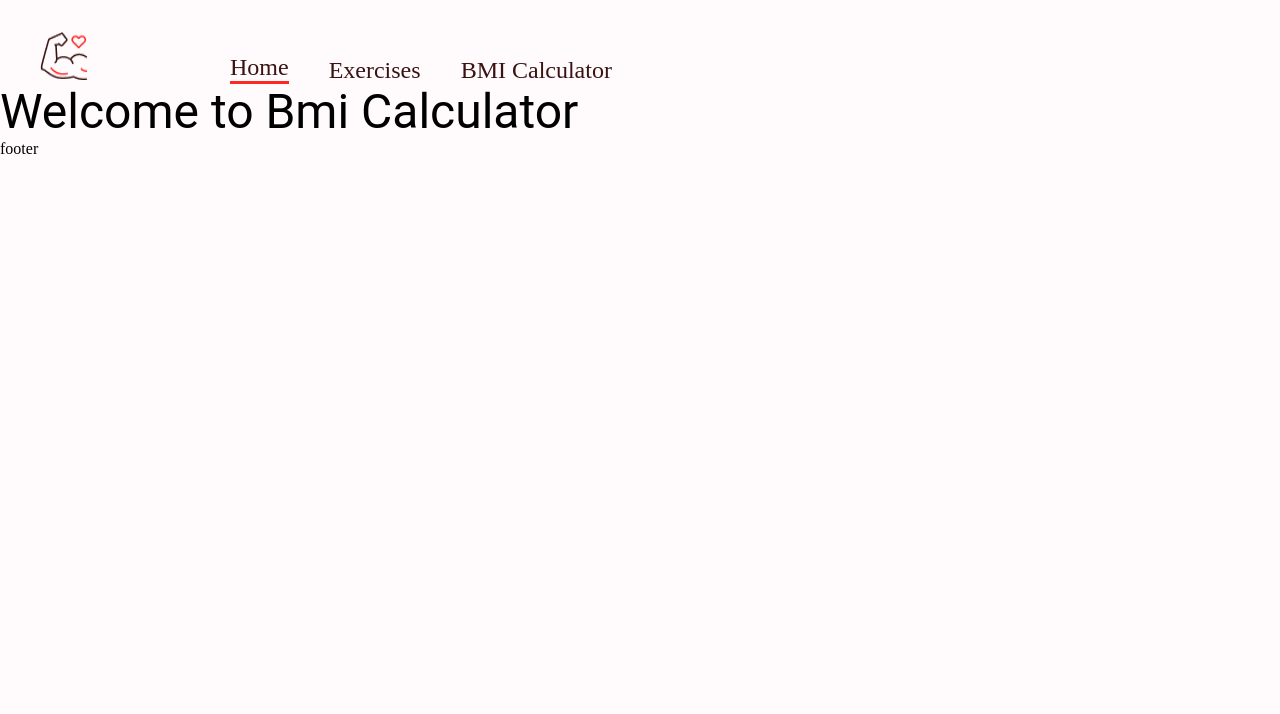
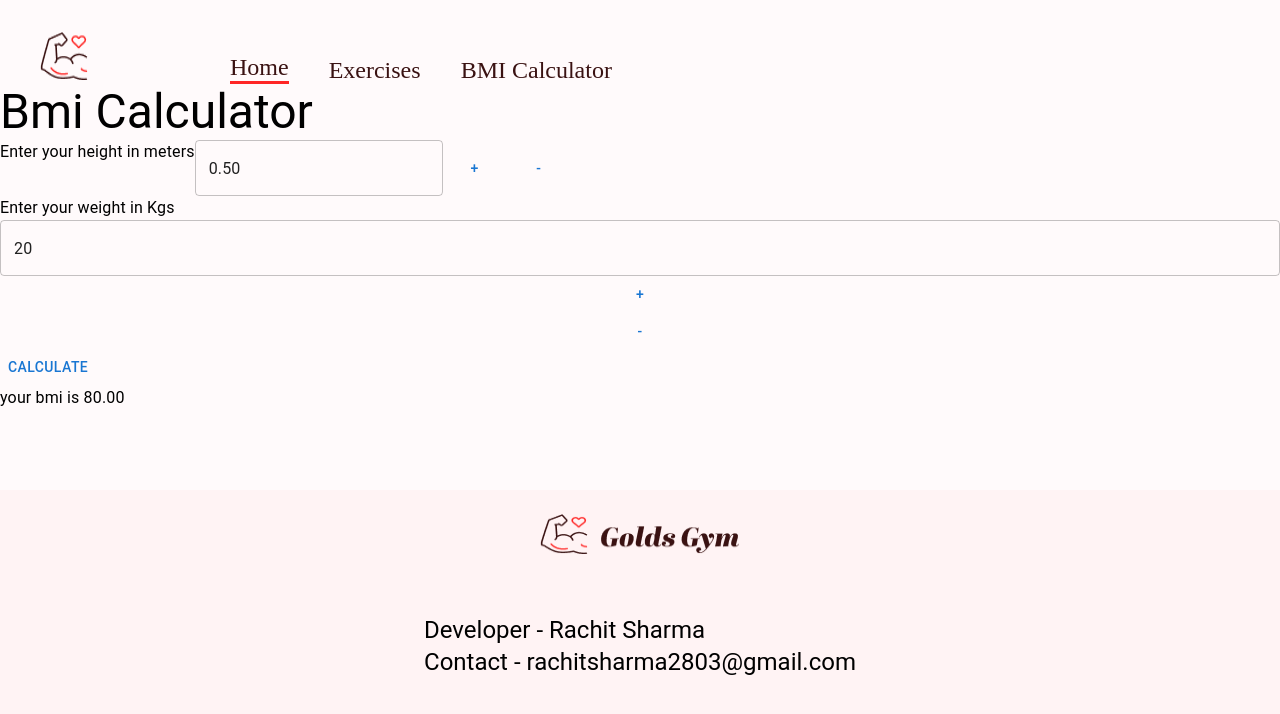
Before and after one commit to rachit0304/Fitness-app, a React (Create React App) app: page /bmicalculator in a window 1280 px wide. Shown: the top 714 px of the page. Built offline with nearby package versions, Linux system fonts and the light colour scheme.

Commit message:
almost completed

```diff
--- a/src/components/ExerciseVideos.js
+++ b/src/components/ExerciseVideos.js
@@ -1,9 +1,10 @@
 import React from 'react'
 import { Box, Stack, Typography } from '@mui/material'
 import { red } from '@mui/material/colors'
+import Loader from './Loader'
 
 function ExerciseVideos({exerciseVideos, name}) {
-  if(!exerciseVideos.length) return 'Loading...'
+  if(!exerciseVideos.length) return <Loader/>
 
   return (
     <Box sx={{marginTop: {lg: '200px', xs: '20px'}}} p="20px">
--- a/src/components/Footer.js
+++ b/src/components/Footer.js
@@ -1,10 +1,20 @@
 import React from 'react'
+import { Box,Stack,Typography } from '@mui/material'
+
+import Logo from '../assets/assets/images/Logo-1.png'
 
 const Footer = () => {
   return (
-    <div>
-      footer
-    </div>
+    <Box mt="80px" bgcolor='#fff3f4'>
+      <Stack gap='40px' alignItems="center" px='40px' pt="24px">
+        <img src={Logo} alt="logo" width='200px' height='40px' />
+        <Typography variant='h5' pb='40px' mt='20px'>
+          Developer - Rachit Sharma
+          <br />
+          Contact - rachitsharma2803@gmail.com
+        </Typography>
+      </Stack>
+    </Box>
   )
 }
 
--- a/src/components/HorizontalScrollBar.js
+++ b/src/components/HorizontalScrollBar.js
@@ -3,8 +3,9 @@ import { Box } from '@mui/material'
 import { ScrollMenu, VisibilityContext } from 'react-horizontal-scrolling-menu'
 
 import BodyPart from './BodyPart'
+import ExerciseCard from './ExerciseCard'
 
-const HorizontalScrollBar = ({data,bodyPart,setBodyPart}) => {
+const HorizontalScrollBar = ({data,bodyPart,setBodyPart, isBodyParts}) => {
   return (
 
     <ScrollMenu>
@@ -14,7 +15,7 @@ const HorizontalScrollBar = ({data,bodyPart,setBodyPart}) => {
         title={item.id || item}
         m="0 40px"
         >
-          <BodyPart item={item} bodyPart={bodyPart} setBodyPart={setBodyPart} />
+        {isBodyParts ? <BodyPart item={item} bodyPart={bodyPart} setBodyPart={setBodyPart} /> : <ExerciseCard exercise={item}/>}
         </Box>
       )
       )}
--- /dev/null
+++ b/src/components/Loader.js
@@ -0,0 +1,13 @@
+import React from 'react'
+import { Stack } from '@mui/material'
+import { InfinitySpin } from 'react-loader-spinner'
+
+function Loader() {
+  return (
+    <Stack direction='row' justifyContent='center' alignItems='center' width='100%'>
+      <InfinitySpin color='grey'/>
+    </Stack>
+  )
+}
+
+export default Loader
--- a/src/components/Navbar.js
+++ b/src/components/Navbar.js
@@ -7,7 +7,7 @@ import Logo from '../assets/assets/images/Logo.png'
 const Navbar = () => {
   return (
     <Stack direction='row'justifyContent='space-around' sx={{gap: {sm: '122px' ,xs: '40px'}, mt: {sm:'32px', xs:'20px'}, justifyContent: 'none'}} px='20px'>
-   <Link>
+   <Link to='/'>
    <img src={Logo} alt="logo" style={{width: '48px' , height: '48px', margin: '0 20px'}}/>
    </Link>
    <Stack direction='row' gap='40px' fontSize='24px' alignItems='flex-end'>
--- a/src/components/SearchExercises.js
+++ b/src/components/SearchExercises.js
@@ -21,7 +21,7 @@ const SearchExercises = ({setExercises,bodyPart,setBodyPart}) => {
 
     const handleSearch = async () => {
         if(search){
-            const exerciseData = await fetchData(`https://exercisedb.p.rapidapi.com/exercises`, exerciseOptions);
+            const exerciseData = await fetchData(`https://exercisedb.p.rapidapi.com/exercises/exercise`, exerciseOptions);
 
             const searchedExercises  = exerciseData.filter(
             (exercise) => exercise.name.toLowerCase().includes(search)
@@ -77,7 +77,7 @@ const SearchExercises = ({setExercises,bodyPart,setBodyPart}) => {
         </Box>
 
         <Box sx={{position: 'relative' , width: '100%', p:'20px'}}>
-            <HorizontalScrollBar data={bodyParts} bodyPart={bodyPart} setBodyPart={setBodyPart}/>
+            <HorizontalScrollBar data={bodyParts} bodyPart={bodyPart} setBodyPart={setBodyPart} isBodyParts/>
         </Box>
 
     </Stack>
--- a/src/components/SimilarExercises.js
+++ b/src/components/SimilarExercises.js
@@ -1,21 +1,25 @@
 import React from 'react'
 import { Box, Stack, Typography } from '@mui/material';
-import HorizontalScrollbar from './HorizontalScrollBar';
+import HorizontalScrollBar from './HorizontalScrollBar';
+import Loader from './Loader';
 
 function SimilarExercises({targetMuscle, equipmentExercise}) {
-  if(!targetMuscle.length) return "Loading..."
-  // console.log(targetMuscle);
+
   return (
     <Box sx={{mt: {lg: '100px', xs: '0'}}}>
-      <Typography variant='h3'>
-        Here are some same target muscle exercises
+      <Typography variant='h3' mb={5}>
+        Here are some exercises that target same muscle group
       </Typography>
       <Stack direction='row' sx={{p:'2' , position: 'relative'}}>
-      {/* {targetMuscle.length && <HorizontalScrollbar data={targetMuscle} /> } */}
+      {targetMuscle.length ? <HorizontalScrollBar data={targetMuscle} /> : <Loader/>}
+      </Stack>
 
-
-
-</Stack>
+      <Typography variant='h3' mb={5}>
+        Here are some exercises that uses same equipment
+      </Typography>
+      <Stack direction='row' sx={{p:'2' , position: 'relative'}}>
+      {equipmentExercise.length ? <HorizontalScrollBar data={equipmentExercise} /> : <Loader/>}
+      </Stack>
 
     </Box>
   )
--- a/src/pages/Bmi.js
+++ b/src/pages/Bmi.js
@@ -1,11 +1,62 @@
-import React from 'react'
-import { Box,Stack, Typography } from '@mui/material'
+import React, {useState} from 'react'
+import { Box,Stack, Typography ,Button, TextField} from '@mui/material'
+import AddCircleIcon from '@mui/icons-material/AddCircle';
 
 export default function Bmi() {
+  console.log(AddCircleIcon);
+
+  const [height , setHeight] = useState(0.5);
+  const [weight , setWeight] = useState(20);
+
+  function heightinc(){
+    setHeight(height+0.1);
+  }
+  function heightdec(){
+    setHeight(height-0.1);
+
+  }
+  function weightinc(){
+    setWeight(weight+1);
+  }
+  function weightdec(){
+    setWeight(weight-1);
+  }
+
+  function bmi(){
+    const bmians = weight/(height*height);
+    console.log(bmians);
+    return bmians;
+  }
+  let ans;
+  ans = (bmi()).toFixed(2);
+
   return (
     <Box>
       <Typography variant='h3'>
-      Welcome to Bmi Calculator
+      Bmi Calculator
+      </Typography>
+      <Stack>
+
+      <Stack direction='row'>
+        <Typography>Enter your height in meters</Typography>
+        <TextField id="outlined-basic"  variant="outlined" value={height.toFixed(2)}></TextField>
+        <Button onClick={heightinc} height='30px'>+
+        </Button>
+        <Button onClick={heightdec}>-</Button>
+      </Stack>
+      <Stack>
+        <Typography>Enter your weight in Kgs</Typography>
+        <TextField id="outlined-basic"  variant="outlined" value={weight.toFixed()}></TextField>
+
+        <Button onClick={weightinc}>+</Button>
+        <Button onClick={weightdec}>-</Button>
+      </Stack>
+
+      </Stack>
+
+      <Button onClick={bmi}>Calculate</Button>
+      <Typography>
+        your bmi is {ans}
       </Typography>
     </Box>
   )
```
Also changed, not shown: package.json (+4 -4 lines), 2 other files (tests, documents, lock files or other folders).
